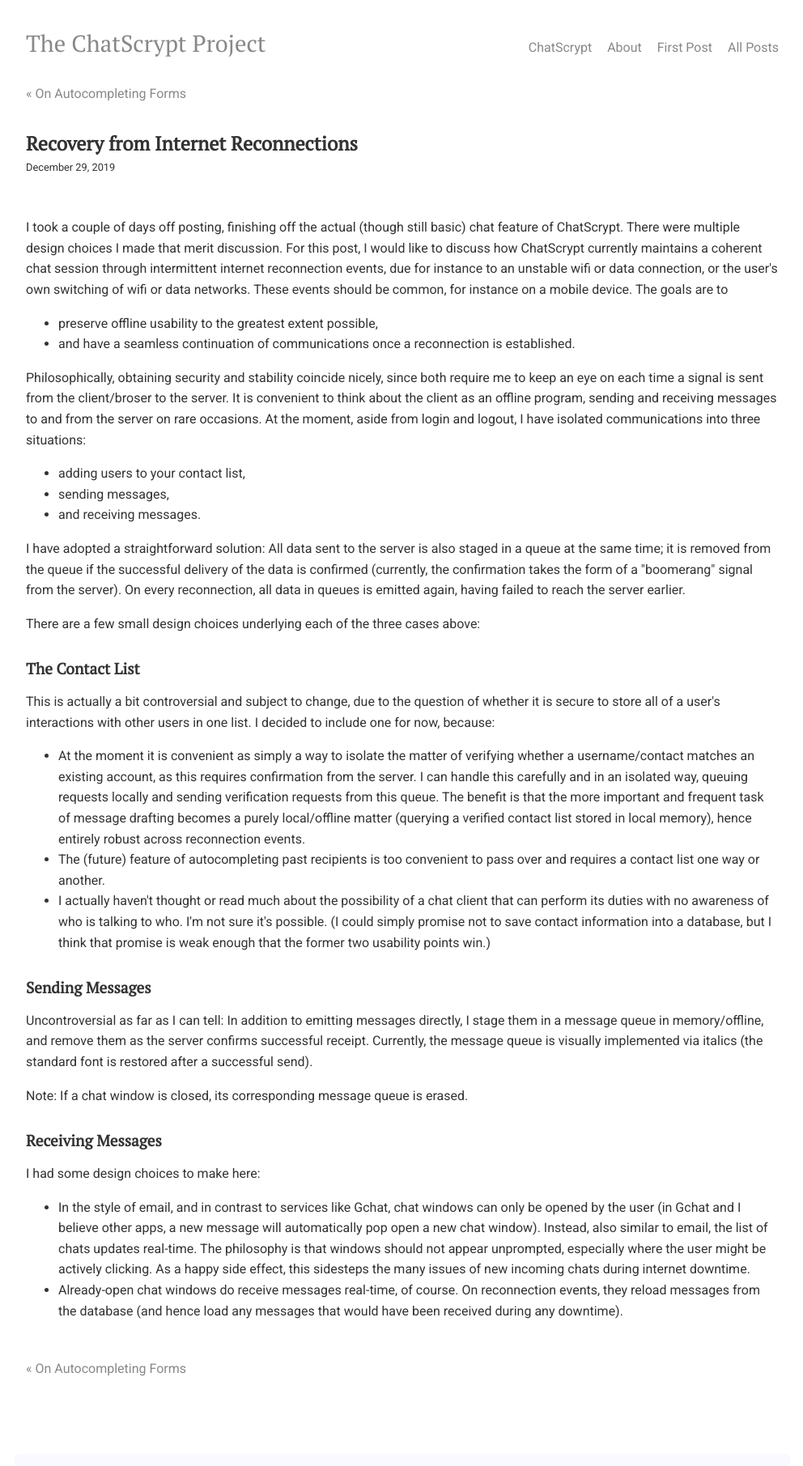
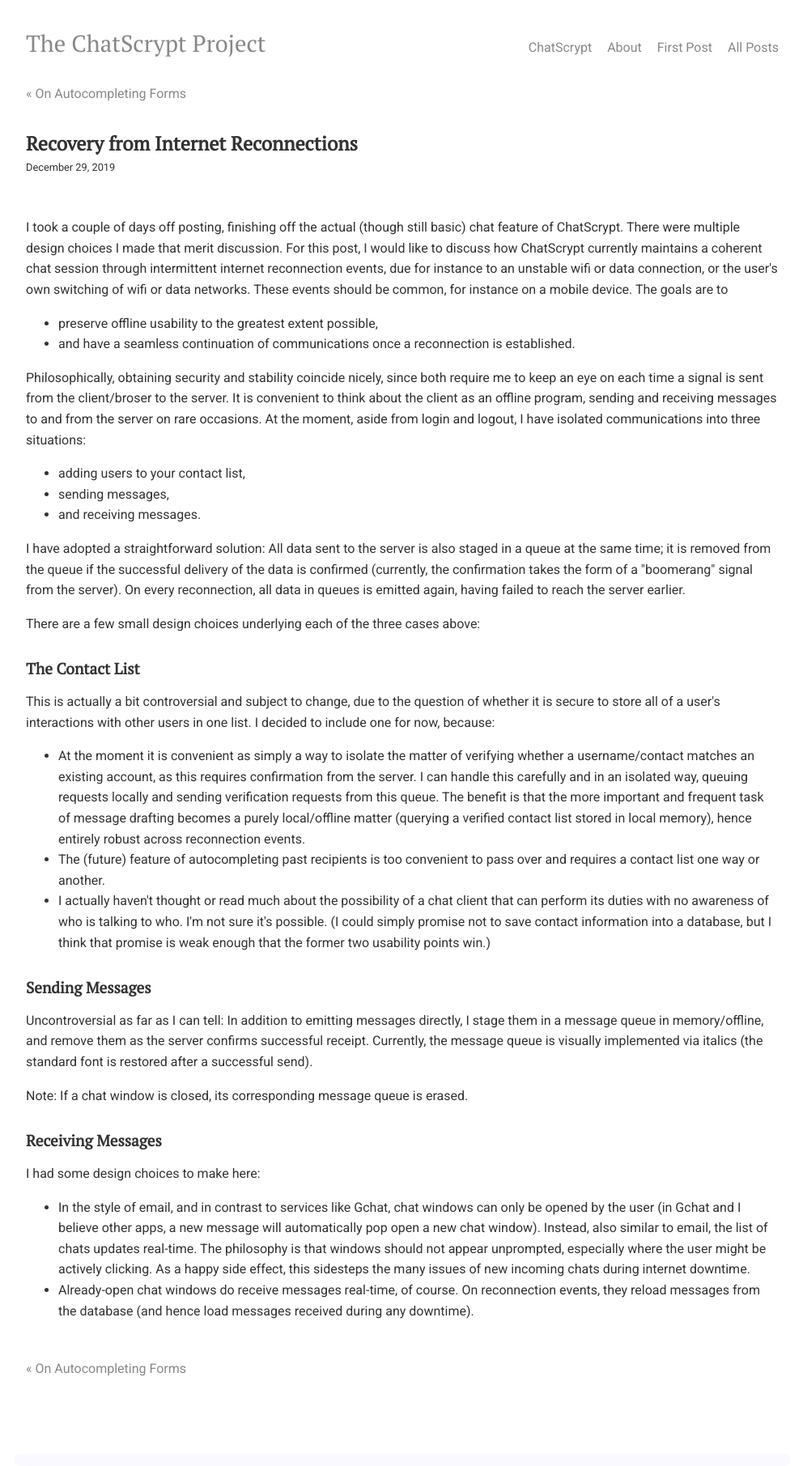
Before and after one commit to chatscrypt/chatscrypt.github.io, a Jekyll site: the page built from _posts/2019-12-29-recovery-from-internet-reconnections.html, in a window 1280 px wide. Shown: the whole page at 81% size, without its empty margins (143-1135 px from the left). Built offline with Jekyll 4.4.1, drawn with Linux system fonts in a browser that asks for light colours; comment, search, counter and statistics services are not loaded.

Commit message:
Update 2019-12-29-recovery-from-internet-reconnections.html

```diff
--- a/_posts/2019-12-29-recovery-from-internet-reconnections.html
+++ b/_posts/2019-12-29-recovery-from-internet-reconnections.html
@@ -51,5 +51,5 @@
 <ul>
 <li> In the style of email, and in contrast to services like Gchat, chat windows can only be opened by the user (in Gchat and I believe other apps, a new message will automatically pop open a new chat window). Instead, also similar to email, the list of chats updates real-time. The philosophy is that windows should not appear unprompted, especially where the user might be actively clicking. As a happy side effect, this sidesteps the many issues of new incoming chats during internet downtime.
 
-<li>Already-open chat windows do receive messages real-time, of course. On reconnection events, they reload messages from the database (and hence load any messages that would have been received during any downtime).
+<li>Already-open chat windows do receive messages real-time, of course. On reconnection events, they reload messages from the database (and hence load messages received during any downtime).
 </ul>
```
